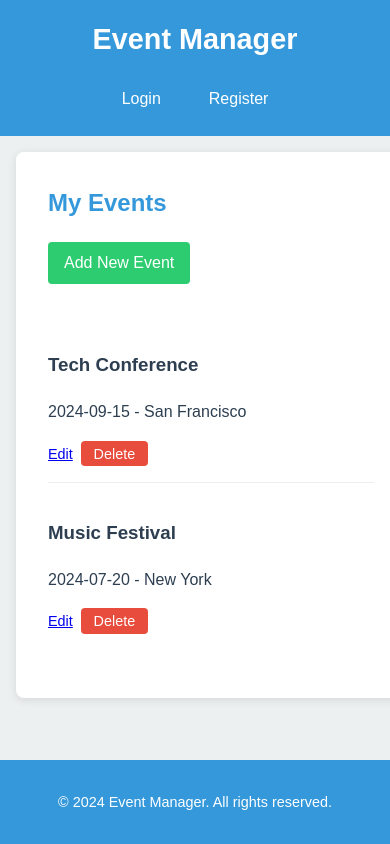
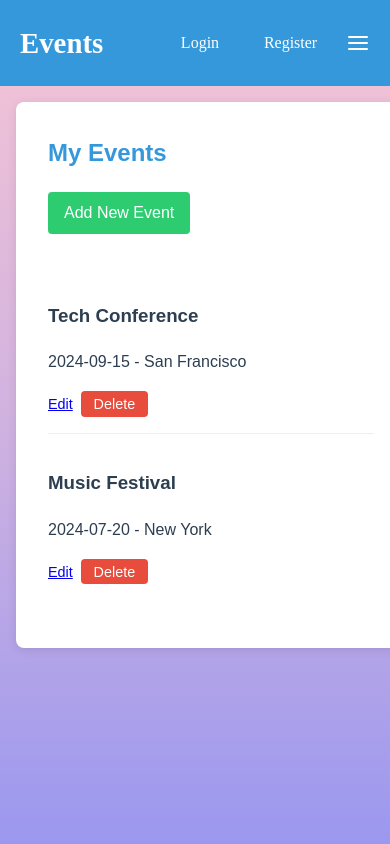
Before and after one commit to Gnani-is-Coding/Event_Management_app, a React (Create React App) app in the folder frontend/: page / in a window 390 px wide. Shown: the top 844 px of the page. Built offline with nearby package versions, Linux system fonts and the light colour scheme.

Commit message:
fixes header

```diff
--- a/frontend/package.json
+++ b/frontend/package.json
@@ -6,6 +6,7 @@
     "@testing-library/jest-dom": "^5.17.0",
     "@testing-library/react": "^13.4.0",
     "@testing-library/user-event": "^13.5.0",
+    "lucide-react": "^0.424.0",
     "react": "^18.3.1",
     "react-dom": "^18.3.1",
     "react-router-dom": "^6.26.0",
--- a/frontend/src/App.css
+++ b/frontend/src/App.css
@@ -10,7 +10,6 @@
 
 body {
   font-family: 'Arial', sans-serif;
-  background-color: var(--background-color);
   color: var(--text-color);
   margin: 0;
   padding: 0;
@@ -21,6 +20,7 @@ body {
   display: flex;
   flex-direction: column;
   min-height: 100vh;
+  background: linear-gradient(#f7c5d5, #d0b2e0, #9b98ef);
 }
 
 main {
--- a/frontend/src/App.js
+++ b/frontend/src/App.js
@@ -17,7 +17,7 @@ function App() {
         <Header user={user} setUser={setUser} />
         <main>
           <Routes>
-            <Route exact path="/" element=<EventList/> />
+            <Route exact path="/" element={<EventList/>} />
             <Route path="/login" render={(props) => <Login {...props} setUser={setUser} />} />
             <Route path="/register" element={<Register/>} />
             <Route path="/events/new" element={<EventForm/>} />
@@ -25,9 +25,9 @@ function App() {
             <Route path="/sessions" element={<SessionList/>} />
           </Routes>
         </main>
-        <footer>
+        {/* <footer>
           <p>&copy; 2024 Event Manager. All rights reserved.</p>
-        </footer>
+        </footer> */}
       </div>
     </BrowserRouter>
   );
--- a/frontend/src/components/Header/index.css
+++ b/frontend/src/components/Header/index.css
@@ -2,10 +2,11 @@
 .header {
     background-color: var(--primary-color);
     color: white;
-    padding: 1rem;
+    padding: 20px;
     display: flex;
     justify-content: space-between;
     align-items: center;
+    font-family: Cursive;
   }
 
   .header h1 {
@@ -15,7 +16,8 @@
 
   .nav {
     display: flex;
-    gap: 1rem;
+    gap: 0.8rem;
+    align-items: center;
   }
 
   .nav a, .nav button {
@@ -33,13 +35,20 @@
     background-color: rgba(255, 255, 255, 0.2);
   }
 
-  @media (max-width: 768px) {
-    .header {
-      flex-direction: column;
-      text-align: center;
+  .sm-links-container {
+    display:block;
+    padding: 5px 0px 10px 20px;
+    font-weight: bold;
+  }
+
+  @media (min-width: 648px) {
+    .menu-icon {
+      display: none;
     }
-
-    .nav {
-      margin-top: 1rem;
+    .sm-links-container{
+      display: none;
+    }
+    .header{
+      padding: 20px 35px 20px 35px;
     }
   }
--- a/frontend/src/components/Header/index.js
+++ b/frontend/src/components/Header/index.js
@@ -1,8 +1,10 @@
-import React from 'react';
+import React, { useState } from 'react';
 import { Link, useNavigate } from 'react-router-dom';
+import {AlignJustify, ChevronDown} from "lucide-react"
 import './index.css'
 
 function Header({ user, setUser }) {
+  const [openMenu, setOpenMenu] = useState(false)
   const navigate = useNavigate();
 
   const handleLogout = () => {
@@ -11,8 +13,9 @@ function Header({ user, setUser }) {
   };
 
   return (
+    <>
     <header className="header">
-      <h1>Event Manager</h1>
+      <h1>Events</h1>
       <nav className="nav">
         {user ? (
           <>
@@ -27,8 +30,16 @@ function Header({ user, setUser }) {
             <Link to="/register">Register</Link>
           </>
         )}
+         <AlignJustify className='menu-icon' onClick={() => setOpenMenu(!openMenu)}/>
       </nav>
     </header>
+    <div className='sm-links-container' style={{display: openMenu ? "block" : "none"}}>
+    <p className="sm-links">Login</p>
+    <p className="sm-links">Register</p>
+    <p className="sm-links">Events</p>
+    <p className="sm-links" style={{display: "flex", alignItems: "center", gap:'10px'}}>Contact <ChevronDown/></p>
+</div>
+</>
   );
 }
 
```
Also changed, not shown: 1 other file (tests, documents, lock files or other folders).
